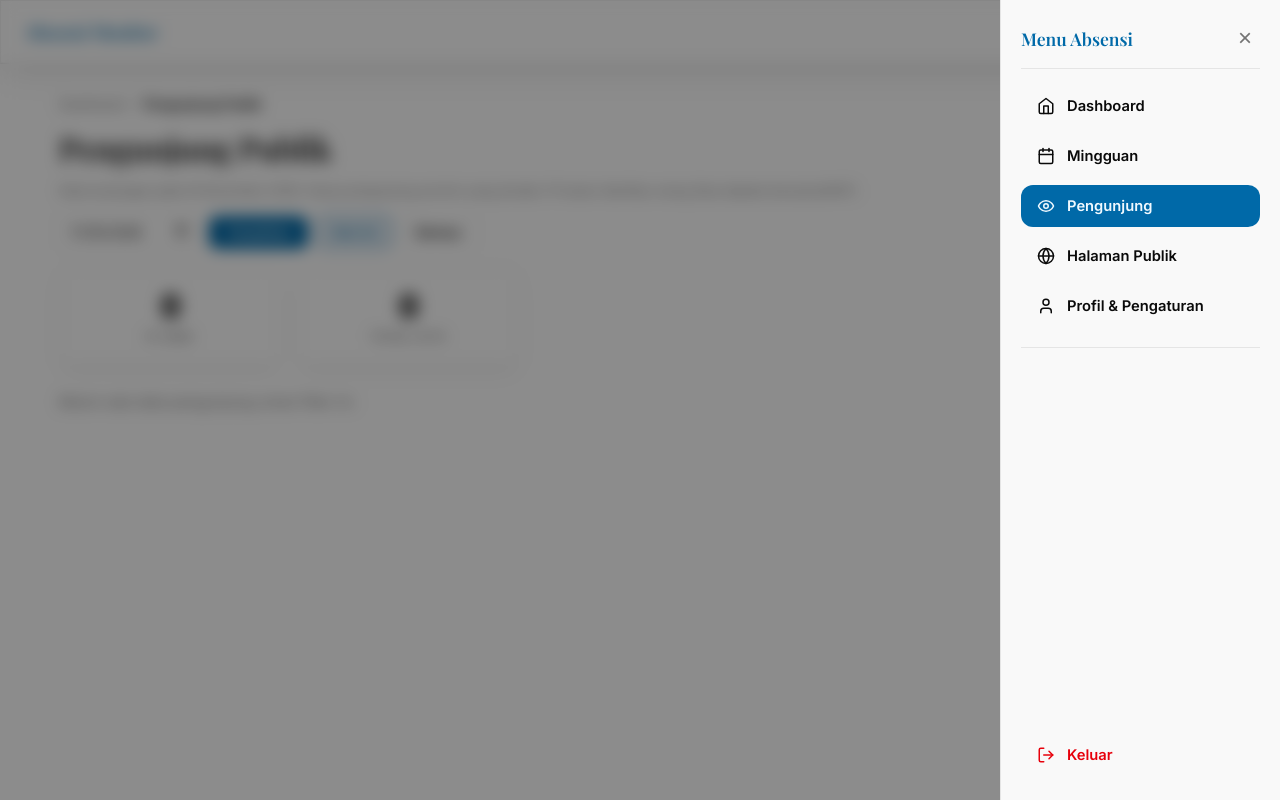
After one commit to rnga4/absen_local, a PHP site: page /visitors.php in a window 1280 px wide, after a click that opens the changed part. The commit adds this page. Run offline with PHP 8.4, Linux system fonts and the light colour scheme; the visitor is signed in with stand-in values (Sample User, id 1); some web fonts are replaced.

Commit message:
feat: add anonymous visitor IP tracking with admin page

```diff
--- a/app/config.php
+++ b/app/config.php
@@ -337,3 +337,216 @@ function public_visit_bump(): array
         return public_visit_stats();
     }
 }
+
+// ---- Log pengunjung anonim per IP (SQLite) ----
+
+function trusted_proxies(): array
+{
+    static $list = null;
+    if ($list === null) {
+        $raw = getenv('TRUSTED_PROXIES');
+        if ($raw === false || trim($raw) === '') {
+            $raw = '127.0.0.1,::1';
+        }
+        $list = [];
+        foreach (explode(',', $raw) as $item) {
+            $item = trim($item);
+            if ($item !== '') {
+                $list[] = strtolower($item);
+            }
+        }
+    }
+    return $list;
+}
+
+function normalize_ip(string $ip): ?string
+{
+    $ip = trim($ip);
+    if ($ip !== '' && $ip[0] === '[') {
+        $end = strpos($ip, ']');
+        if ($end !== false) {
+            $ip = substr($ip, 1, $end - 1);
+        }
+    }
+    if ($ip === '' || filter_var($ip, FILTER_VALIDATE_IP) === false) {
+        return null;
+    }
+    $bin = @inet_pton($ip);
+    if ($bin === false) {
+        return null;
+    }
+    $canon = @inet_ntop($bin);
+    if ($canon === false) {
+        return null;
+    }
+    if (strpos($canon, '::ffff:') === 0
+        && filter_var(substr($canon, 7), FILTER_VALIDATE_IP, FILTER_FLAG_IPV4)) {
+        $canon = substr($canon, 7);
+    }
+    return $canon;
+}
+
+function client_ip(): string
+{
+    $remote = normalize_ip($_SERVER['REMOTE_ADDR'] ?? '');
+    if ($remote === null) {
+        return '0.0.0.0';
+    }
+    if (!in_array(strtolower($remote), trusted_proxies(), true)) {
+        return $remote;
+    }
+    $cf = normalize_ip($_SERVER['HTTP_CF_CONNECTING_IP'] ?? '');
+    if ($cf !== null) {
+        return $cf;
+    }
+    $xff = $_SERVER['HTTP_X_FORWARDED_FOR'] ?? '';
+    if ($xff !== '') {
+        foreach (explode(',', $xff) as $part) {
+            $cand = normalize_ip($part);
+            if ($cand !== null) {
+                return $cand;
+            }
+        }
+    }
+    return $remote;
+}
+
+function public_visit_ip_ensure_table(PDO $db): void
+{
+    static $done = false;
+    if ($done) {
+        return;
+    }
+    $db->exec(
+        "CREATE TABLE IF NOT EXISTS public_visit_ips (
+            id         INTEGER PRIMARY KEY AUTOINCREMENT,
+            ip         TEXT    NOT NULL,
+            visit_date TEXT    NOT NULL,
+            hits       INTEGER NOT NULL DEFAULT 0,
+            first_seen TEXT    NOT NULL DEFAULT '',
+            last_seen  TEXT    NOT NULL DEFAULT '',
+            user_agent TEXT
+        )"
+    );
+    $db->exec("CREATE UNIQUE INDEX IF NOT EXISTS idx_public_visit_ips_ip_date ON public_visit_ips (ip, visit_date)");
+    $db->exec("CREATE INDEX IF NOT EXISTS idx_public_visit_ips_date ON public_visit_ips (visit_date)");
+    $db->exec("CREATE TABLE IF NOT EXISTS app_meta (k TEXT PRIMARY KEY, v TEXT)");
+    $done = true;
+}
+
+function public_visit_ip_prune(PDO $db): void
+{
+    try {
+        $today = date('Y-m-d');
+        $st = $db->prepare("SELECT v FROM app_meta WHERE k = 'visit_ip_prune_date' LIMIT 1");
+        $st->execute();
+        if ($st->fetchColumn() === $today) {
+            return;
+        }
+        $db->prepare("DELETE FROM public_visit_ips WHERE visit_date < :d")
+            ->execute([':d' => date('Y-m-d', strtotime('-30 days'))]);
+        $db->prepare(
+            "INSERT INTO app_meta (k, v) VALUES ('visit_ip_prune_date', :d)
+             ON CONFLICT(k) DO UPDATE SET v = excluded.v"
+        )->execute([':d' => $today]);
+    } catch (Throwable $e) {
+        // prune bukan kritikal
+    }
+}
+
+function public_visit_ip_log(string $ip, string $userAgent = ''): void
+{
+    $db = local_db();
+    if ($db === null) {
+        return;
+    }
+    $ip = normalize_ip($ip);
+    if ($ip === null) {
+        return;
+    }
+    $ua = trim($userAgent);
+    if (mb_strlen($ua) > 255) {
+        $ua = mb_substr($ua, 0, 255);
+    }
+    $today = date('Y-m-d');
+    $now   = date('Y-m-d H:i:s');
+    try {
+        $db->setAttribute(PDO::ATTR_TIMEOUT, 2);
+        $db->exec('PRAGMA busy_timeout = 2000');
+        public_visit_ip_ensure_table($db);
+        $db->prepare(
+            "INSERT INTO public_visit_ips (ip, visit_date, hits, first_seen, last_seen, user_agent)
+             VALUES (:ip, :d, 1, :now, :now, :ua)
+             ON CONFLICT(ip, visit_date) DO UPDATE SET
+                 hits       = hits + 1,
+                 last_seen  = excluded.last_seen,
+                 user_agent = excluded.user_agent"
+        )->execute([':ip' => $ip, ':d' => $today, ':now' => $now, ':ua' => $ua]);
+        public_visit_ip_prune($db);
+    } catch (Throwable $e) {
+        // jangan sampai mengganggu render halaman publik
+    }
+}
+
+function public_visit_ip_summary(?string $date = null): array
+{
+    $db = local_db();
+    if ($db === null) {
+        return ['ips' => 0, 'hits' => 0];
+    }
+    try {
+        if ($date !== null && preg_match('/^\d{4}-\d{2}-\d{2}$/', $date)) {
+            $st = $db->prepare(
+                "SELECT COUNT(*) AS ips, COALESCE(SUM(hits), 0) AS hits
+                 FROM public_visit_ips WHERE visit_date = :d"
+            );
+            $st->execute([':d' => $date]);
+        } else {
+            $st = $db->query(
+                "SELECT COUNT(DISTINCT ip) AS ips, COALESCE(SUM(hits), 0) AS hits
+                 FROM public_visit_ips"
+            );
+        }
+        $row = $st->fetch();
+        return [
+            'ips'  => (int) ($row['ips'] ?? 0),
+            'hits' => (int) ($row['hits'] ?? 0),
+        ];
+    } catch (Throwable $e) {
+        return ['ips' => 0, 'hits' => 0];
+    }
+}
+
+function public_visit_ip_rows(?string $date = null): array
+{
+    $db = local_db();
+    if ($db === null) {
+        return [];
+    }
+    try {
+        if ($date !== null && preg_match('/^\d{4}-\d{2}-\d{2}$/', $date)) {
+            $st = $db->prepare(
+                "SELECT ip, hits, first_seen, last_seen, user_agent, 1 AS days
+                 FROM public_visit_ips WHERE visit_date = :d
+                 ORDER BY last_seen DESC LIMIT 500"
+            );
+            $st->execute([':d' => $date]);
+            return $st->fetchAll();
+        }
+        return $db->query(
+            "SELECT ip,
+                    SUM(hits) AS hits,
+                    MIN(first_seen) AS first_seen,
+                    MAX(last_seen) AS last_seen,
+                    (SELECT b.user_agent FROM public_visit_ips b
+                     WHERE b.ip = public_visit_ips.ip
+                     ORDER BY b.last_seen DESC LIMIT 1) AS user_agent,
+                    COUNT(*) AS days
+             FROM public_visit_ips
+             GROUP BY ip
+             ORDER BY last_seen DESC LIMIT 500"
+        )->fetchAll();
+    } catch (Throwable $e) {
+        return [];
+    }
+}
--- a/app/index.php
+++ b/app/index.php
@@ -223,6 +223,10 @@ foreach ($employees as $emp) {
             <a href="weekly.php">
                 <svg width="18" height="18" viewBox="0 0 24 24" fill="none" stroke="currentColor" stroke-width="2" stroke-linecap="round" stroke-linejoin="round"><rect width="18" height="18" x="3" y="4" rx="2" ry="2"/><line x1="16" x2="16" y1="2" y2="6"/><line x1="8" x2="8" y1="2" y2="6"/><line x1="3" x2="21" y1="10" y2="10"/></svg>
                 <span>Mingguan</span>
+            </a>
+            <a href="visitors.php">
+                <svg width="18" height="18" viewBox="0 0 24 24" fill="none" stroke="currentColor" stroke-width="2" stroke-linecap="round" stroke-linejoin="round"><path d="M2 12s3-7 10-7 10 7 10 7-3 7-10 7-10-7-10-7Z"/><circle cx="12" cy="12" r="3"/></svg>
+                <span>Pengunjung</span>
             </a>
             <a href="public.php" target="_blank">
                 <svg width="18" height="18" viewBox="0 0 24 24" fill="none" stroke="currentColor" stroke-width="2" stroke-linecap="round" stroke-linejoin="round"><circle cx="12" cy="12" r="10"/><path d="M12 2a14.5 14.5 0 0 0 0 20 14.5 14.5 0 0 0 0-20"/><path d="M2 12h20"/></svg>
--- /dev/null
+++ b/app/visitors.php
@@ -0,0 +1,254 @@
+<?php
+require __DIR__ . '/config.php';
+require_login();
+
+if (($_SESSION['role'] ?? '') === 'employee') {
+    header('Location: employee.php');
+    exit;
+}
+
+$dateParam = $_GET['date'] ?? date('Y-m-d');
+if (!preg_match('/^\d{4}-\d{2}-\d{2}$/', $dateParam)) {
+    $dateParam = date('Y-m-d');
+}
+$showAll    = isset($_GET['all']);
+$filterDate = $showAll ? null : $dateParam;
+
+$summary = public_visit_ip_summary($filterDate);
+$rows    = public_visit_ip_rows($filterDate);
+$limited = count($rows) >= 500;
+
+function fmt_visit_time(?string $value): string
+{
+    if ($value === null || $value === '') {
+        return '-';
+    }
+    $ts = strtotime($value);
+    return $ts !== false ? date('d M Y H:i', $ts) : $value;
+}
+?>
+<!DOCTYPE html>
+<html lang="id">
+<head>
+    <meta charset="UTF-8">
+    <meta name="viewport" content="width=device-width, initial-scale=1.0">
+    <meta name="theme-color" content="#3859A8">
+    <link rel="icon" type="image/svg+xml" href="assets/favicon.svg">
+    <title>Pengunjung Publik - Absensi Monitor</title>
+    <link rel="stylesheet" href="assets/pl-komatsu-ui-template.css">
+    <link rel="stylesheet" href="assets/style.css">
+    <style>
+        html { scroll-behavior: smooth; scrollbar-gutter: stable; overflow-y: scroll; }
+        .visit-filter {
+            display: flex; align-items: center; gap: 8px; flex-wrap: wrap;
+            margin: 0 0 18px;
+        }
+        .visit-filter input[type="date"] {
+            padding: 8px 10px; border-radius: var(--radius-md);
+            border: 1px solid var(--border); background: var(--card);
+            color: var(--foreground); font-family: var(--font-sans);
+        }
+        .visit-filter .submit {
+            padding: 8px 16px; border-radius: var(--radius-md);
+            border: 1px solid var(--primary); background: var(--primary);
+            color: var(--primary-foreground); font-weight: 600; cursor: pointer;
+        }
+        .visit-filter a {
+            padding: 8px 14px; border-radius: var(--radius-md);
+            border: 1px solid var(--border); background: var(--card);
+            color: var(--foreground); font-size: 0.85rem; font-weight: 600;
+            text-decoration: none;
+        }
+        .visit-filter a.active {
+            border-color: var(--primary); color: var(--primary);
+            background: color-mix(in oklch, var(--primary) 10%, transparent);
+        }
+        .visit-note {
+            font-size: 0.78rem; color: var(--muted-foreground);
+            margin: -8px 0 16px;
+        }
+        .visit-ua {
+            display: block; max-width: 280px; overflow: hidden;
+            text-overflow: ellipsis; white-space: nowrap;
+            font-family: var(--font-sans); font-size: 0.78rem;
+            color: var(--muted-foreground);
+        }
+        .visit-ip { font-family: var(--font-mono); font-weight: 600; }
+        @media (max-width: 600px) {
+            .visit-ua { max-width: 150px; }
+        }
+    </style>
+</head>
+<body>
+    <input type="checkbox" id="drawer-toggle" class="drawer-checkbox">
+    <nav class="topbar">
+        <span class="brand">Absensi Monitor</span>
+        <div class="topbar-right" style="display:flex;align-items:center;gap:10px">
+            <label class="theme-switch-btn" for="theme-popup-checkbox" title="Pilih Tema">
+                <svg width="18" height="18" viewBox="0 0 24 24" fill="none" stroke="currentColor" stroke-width="2" stroke-linecap="round" stroke-linejoin="round"><circle cx="12" cy="12" r="4"/><path d="M12 2v2"/><path d="M12 20v2"/><path d="m4.93 4.93 1.41 1.41"/><path d="m17.66 17.66 1.41 1.41"/><path d="M2 12h2"/><path d="M20 12h2"/><path d="m6.34 17.66-1.41 1.41"/><path d="m19.07 4.93-1.41 1.41"/></svg>
+                <span class="theme-btn-label">Tema</span>
+            </label>
+            <label class="hamburger" for="drawer-toggle">
+                <svg viewBox="0 0 32 32">
+                    <path class="line line-top-bottom" d="M27 10 13 10C10.8 10 9 8.2 9 6 9 3.5 10.8 2 13 2 15.2 2 17 3.8 17 6L17 26C17 28.2 15.2 30 13 30 10.8 30 9 28.2 9 26 9 23.8 10.8 22 13 22L27 22"></path>
+                    <path class="line" d="M7 16 27 16"></path>
+                </svg>
+            </label>
+        </div>
+    </nav>
+
+    <!-- SLIDE-OVER DRAWER -->
+    <div class="drawer-overlay" id="drawerOverlay"></div>
+    <aside class="drawer-panel" id="drawerPanel">
+        <div class="drawer-header">
+            <span class="drawer-title">Menu Absensi</span>
+            <button type="button" class="drawer-close-btn" id="drawerCloseBtn">&times;</button>
+        </div>
+        <nav class="drawer-nav">
+            <a href="index.php">
+                <svg width="18" height="18" viewBox="0 0 24 24" fill="none" stroke="currentColor" stroke-width="2" stroke-linecap="round" stroke-linejoin="round"><path d="m3 9 9-7 9 7v11a2 2 0 0 1-2 2H5a2 2 0 0 1-2-2z"/><polyline points="9 22 9 12 15 12 15 22"/></svg>
+                <span>Dashboard</span>
+            </a>
+            <a href="weekly.php">
+                <svg width="18" height="18" viewBox="0 0 24 24" fill="none" stroke="currentColor" stroke-width="2" stroke-linecap="round" stroke-linejoin="round"><rect width="18" height="18" x="3" y="4" rx="2" ry="2"/><line x1="16" x2="16" y1="2" y2="6"/><line x1="8" x2="8" y1="2" y2="6"/><line x1="3" x2="21" y1="10" y2="10"/></svg>
+                <span>Mingguan</span>
+            </a>
+            <a class="active" href="visitors.php">
+                <svg width="18" height="18" viewBox="0 0 24 24" fill="none" stroke="currentColor" stroke-width="2" stroke-linecap="round" stroke-linejoin="round"><path d="M2 12s3-7 10-7 10 7 10 7-3 7-10 7-10-7-10-7Z"/><circle cx="12" cy="12" r="3"/></svg>
+                <span>Pengunjung</span>
+            </a>
+            <a href="public.php" target="_blank">
+                <svg width="18" height="18" viewBox="0 0 24 24" fill="none" stroke="currentColor" stroke-width="2" stroke-linecap="round" stroke-linejoin="round"><circle cx="12" cy="12" r="10"/><path d="M12 2a14.5 14.5 0 0 0 0 20 14.5 14.5 0 0 0 0-20"/><path d="M2 12h20"/></svg>
+                <span>Halaman Publik</span>
+            </a>
+            <a href="profile.php">
+                <svg width="18" height="18" viewBox="0 0 24 24" fill="none" stroke="currentColor" stroke-width="2" stroke-linecap="round" stroke-linejoin="round"><path d="M19 21v-2a4 4 0 0 0-4-4H9a4 4 0 0 0-4 4v2"/><circle cx="12" cy="7" r="4"/></svg>
+                <span>Profil & Pengaturan</span>
+            </a>
+            <div class="drawer-divider"></div>
+            <a href="logout.php" class="logout-btn">
+                <svg width="18" height="18" viewBox="0 0 24 24" fill="none" stroke="currentColor" stroke-width="2" stroke-linecap="round" stroke-linejoin="round"><path d="M9 21H5a2 2 0 0 1-2-2V5a2 2 0 0 1 2-2h4"/><polyline points="16 17 21 12 16 7"/><line x1="21" x2="9" y1="12" y2="12"/></svg>
+                <span>Keluar</span>
+            </a>
+        </nav>
+    </aside>
+
+    <div class="theme-popup" id="themeSwitcher">
+        <input type="checkbox" id="theme-popup-checkbox" class="theme-popup__checkbox">
+        <div class="theme-popup__list-container">
+            <ul class="theme-popup__list" id="themeList">
+                <label data-theme=""><span>Light</span></label>
+                <label data-theme="dark"><span>Dark</span></label>
+                <label data-theme="theme-sakura"><span>Sakura</span></label>
+                <label data-theme="theme-bamboo"><span>Bamboo</span></label>
+                <label data-theme="theme-cyberpunk"><span>Cyberpunk</span></label>
+                <label data-theme="theme-mingyu"><span>Mingyu</span></label>
+                <label data-theme="theme-ocean"><span>Ocean</span></label>
+                <label data-theme="theme-retrolight"><span>Retrolight</span></label>
+                <label data-theme="theme-younglavender"><span>Young Lavender</span></label>
+            </ul>
+        </div>
+    </div>
+
+    <main class="container">
+        <?php breadcrumb([['label' => 'Dashboard', 'href' => 'index.php'], ['label' => 'Pengunjung Publik']]); ?>
+        <h1>Pengunjung Publik</h1>
+        <p class="visit-note">
+            <?= $showAll ? 'Semua data (maks. 30 hari terakhir), dikelompokkan per IP.' : 'Data kunjungan pada ' . e(date('d F Y', strtotime($dateParam))) . '.' ?>
+            Hanya pengunjung anonim yang dicatat. IP bukan identitas orang (bisa dipakai bersama/NAT).
+        </p>
+
+        <form method="get" class="visit-filter">
+            <input type="date" name="date" value="<?= e($dateParam) ?>">
+            <button type="submit" class="submit">Tampilkan</button>
+            <a href="visitors.php" class="<?= $showAll ? '' : 'active' ?>">Hari ini</a>
+            <a href="visitors.php?all=1" class="<?= $showAll ? 'active' : '' ?>">Semua</a>
+        </form>
+
+        <div class="cards" style="grid-template-columns:repeat(2,1fr);max-width:460px">
+            <div class="card">
+                <div class="num"><?= (int) $summary['ips'] ?></div>
+                <div class="lbl">IP Unik</div>
+            </div>
+            <div class="card">
+                <div class="num"><?= (int) $summary['hits'] ?></div>
+                <div class="lbl">Total Hits</div>
+            </div>
+        </div>
+
+        <?php if (empty($rows)): ?>
+            <p class="range-info">Belum ada data pengunjung untuk filter ini.</p>
+        <?php else: ?>
+        <div class="tbl-wrap" style="overflow-x:auto">
+            <table class="tbl">
+                <thead>
+                    <tr>
+                        <th style="width:42px">No</th>
+                        <th class="left">IP Address</th>
+                        <th style="width:70px">Hits</th>
+                        <?php if ($showAll): ?><th style="width:70px">Hari</th><?php endif; ?>
+                        <th>Pertama</th>
+                        <th>Terakhir</th>
+                        <th class="left">User Agent</th>
+                    </tr>
+                </thead>
+                <tbody>
+                <?php foreach ($rows as $i => $row): ?>
+                    <tr>
+                        <td style="text-align:center;color:var(--muted-foreground)"><?= $i + 1 ?></td>
+                        <td class="left"><span class="visit-ip"><?= e($row['ip']) ?></span></td>
+                        <td class="num" style="text-align:center"><?= (int) $row['hits'] ?></td>
+                        <?php if ($showAll): ?><td style="text-align:center"><?= (int) $row['days'] ?></td><?php endif; ?>
+                        <td style="white-space:nowrap;font-size:0.8rem"><?= e(fmt_visit_time($row['first_seen'] ?? '')) ?></td>
+                        <td style="white-space:nowrap;font-size:0.8rem"><?= e(fmt_visit_time($row['last_seen'] ?? '')) ?></td>
+                        <td class="left">
+                            <span class="visit-ua" title="<?= e($row['user_agent'] ?? '') ?>"><?= e($row['user_agent'] ?: '-') ?></span>
+                        </td>
+                    </tr>
+                <?php endforeach; ?>
+                </tbody>
+            </table>
+        </div>
+        <?php if ($limited): ?>
+            <p class="range-info">Menampilkan maksimal 500 baris. Gunakan filter tanggal untuk mempersempit.</p>
+        <?php endif; ?>
+        <?php endif; ?>
+    </main>
+
+    <script>
+    (function () {
+        var list = document.getElementById('themeList');
+        var checkbox = document.getElementById('theme-popup-checkbox');
+        var saved = localStorage.getItem('absensi-theme') || '';
+        function applyTheme(t) {
+            document.body.classList.remove('dark', 'theme-sakura', 'theme-bamboo',
+                'theme-cyberpunk', 'theme-mingyu', 'theme-ocean', 'theme-retrolight', 'theme-younglavender');
+            if (t) document.body.classList.add(t);
+        }
+        applyTheme(saved);
+        if (list) {
+            list.querySelectorAll('label').forEach(function (lbl) {
+                if (String(lbl.dataset.theme) === saved) lbl.style.outline = '2px solid var(--primary)';
+            });
+            list.addEventListener('click', function (e) {
+                var lbl = e.target.closest('label');
+                if (!lbl) return;
+                var t = lbl.dataset.theme;
+                localStorage.setItem('absensi-theme', t);
+                applyTheme(t);
+                if (checkbox) checkbox.checked = false;
+                list.querySelectorAll('label').forEach(function (l) { l.style.outline = ''; });
+                lbl.style.outline = '2px solid var(--primary)';
+            });
+        }
+
+        var toggle = document.getElementById('drawer-toggle');
+        var overlay = document.getElementById('drawerOverlay');
+        var closeBtn = document.getElementById('drawerCloseBtn');
+        function closeDrawer() { if (toggle) toggle.checked = false; }
+        if (overlay) overlay.addEventListener('click', closeDrawer);
+        if (closeBtn) closeBtn.addEventListener('click', closeDrawer);
+    })();
+    </script>
+</body>
+</html>
--- a/app/weekly.php
+++ b/app/weekly.php
@@ -209,6 +209,10 @@ function compute_row($empCode, &$punches)
             <a class="active" href="weekly.php">
                 <svg width="18" height="18" viewBox="0 0 24 24" fill="none" stroke="currentColor" stroke-width="2" stroke-linecap="round" stroke-linejoin="round"><rect width="18" height="18" x="3" y="4" rx="2" ry="2"/><line x1="16" x2="16" y1="2" y2="6"/><line x1="8" x2="8" y1="2" y2="6"/><line x1="3" x2="21" y1="10" y2="10"/></svg>
                 <span>Mingguan</span>
+            </a>
+            <a href="visitors.php">
+                <svg width="18" height="18" viewBox="0 0 24 24" fill="none" stroke="currentColor" stroke-width="2" stroke-linecap="round" stroke-linejoin="round"><path d="M2 12s3-7 10-7 10 7 10 7-3 7-10 7-10-7-10-7Z"/><circle cx="12" cy="12" r="3"/></svg>
+                <span>Pengunjung</span>
             </a>
             <a href="public.php" target="_blank">
                 <svg width="18" height="18" viewBox="0 0 24 24" fill="none" stroke="currentColor" stroke-width="2" stroke-linecap="round" stroke-linejoin="round"><circle cx="12" cy="12" r="10"/><path d="M12 2a14.5 14.5 0 0 0 0 20 14.5 14.5 0 0 0 0-20"/><path d="M2 12h20"/></svg>
```
Also changed, not shown: app/public.php (+11 -1 lines), app/setup_users.php (+29 -0 lines).
